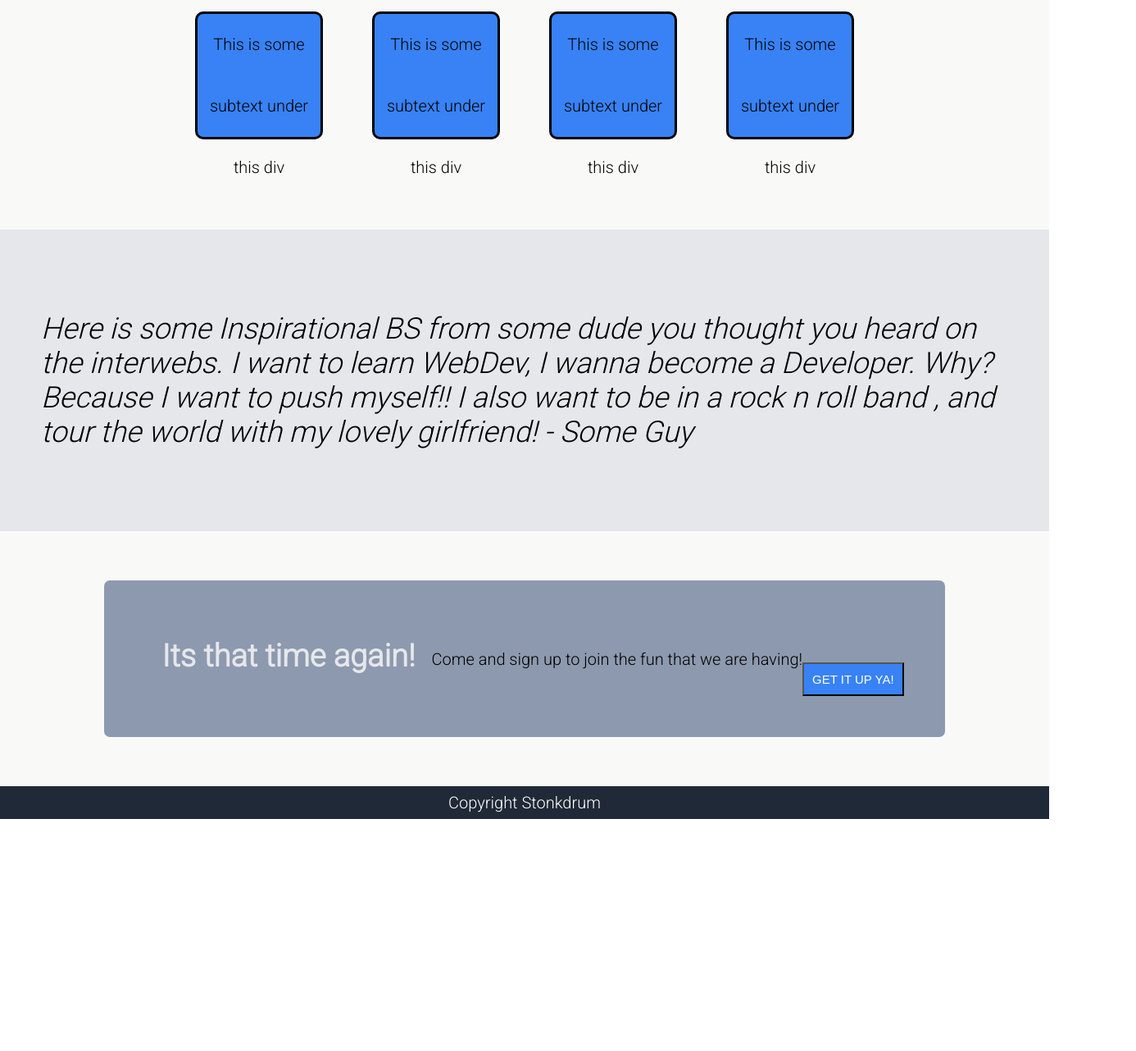
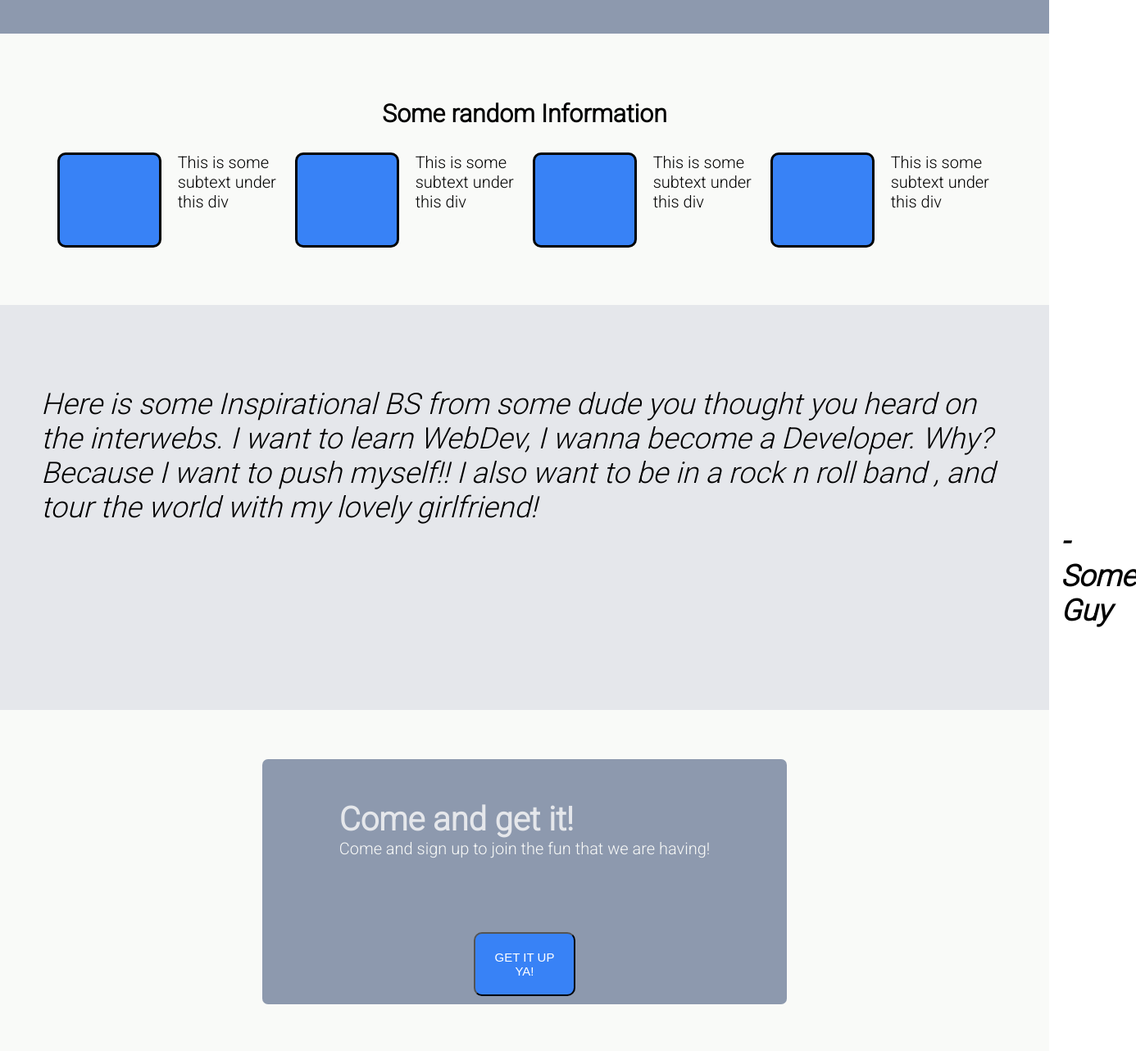
Before and after one commit to Stockdrum/Odin-Project-Landing-Page, a plain HTML site: page index.html in a window 1280 px wide. Shown: the part 679-1961 px from the top of the page at 82% size, 1386 px wide, since content can reach past the window. Before the commit the page ends 1678 px from the top, so only its background shows below. Drawn offline with Linux system fonts and the light colour scheme.

Commit message:
added styles

```diff
--- a/index.html
+++ b/index.html
@@ -26,7 +26,7 @@
             <p>This place is a starter for things to come! YA YA YA It will have subtext here under the main title. It's
                 a
                 smaller font and the color is lower contrast</p>
-            <button id="first">Click me to sign me up!</button>
+            <button>Click me to sign me up!</button>
         </div>
         <div class="right">
             <img src="Ice.jpg" alt="Aurora" id="ice">
@@ -35,24 +35,42 @@
     <div class="container2">
         <h2>Some random Information</h2>
         <div class="boxes">
-            <div class="box" id="box1">This is some subtext under this div</div>
-            <div class="box" id="box2">This is some subtext under this div</div>
-            <div class="box" id="box3">This is some subtext under this div</div>
-            <div class="box" id="box4">This is some subtext under this div</div>
+            <div class="box">
+
+            </div>
+            <p>This is some subtext under this div</p>
+            <div class="box">
+
+            </div>
+            <p> This is some subtext under this div</p>
+            <div class="box">
+
+            </div>
+            <p>This is some subtext under this div</p>
+            <div class="box">
+            </div>
+            <p>This is some subtext under this div</p>
         </div>
     </div>
     <div class="container3">
-        Here is some Inspirational BS from some dude you thought you heard on the interwebs. I want to learn WebDev, I
-        wanna become a Developer. Why? Because I want to push myself!! I also want to be in a rock n roll band , and
-        tour the world with my lovely girlfriend! - Some Guy
+        <p> Here is some Inspirational BS from some dude you thought you heard on the interwebs. I want to learn
+            WebDev,
+            I
+            wanna become a Developer. Why? Because I want to push myself!! I also want to be in a rock n roll band ,
+            and
+            tour the world with my lovely girlfriend!</p> <span>- Some Guy</span>
     </div>
 
     <div class="container4">
         <div id="flexbox">
-            <h3>Its that time again!</h3>
-            <p>Come and sign up to join the fun that we are having!</p>
-            <button>GET IT UP YA!</button>
+            <div id="text">
+                <h3>Come and get it!</h3>
+                <p id="bottom">Come and sign up to join the fun that we are having!</p>
+            </div>
+            <button id="signup">GET IT UP YA!</button>
+
         </div>
+
     </div>
     <footer>
         Copyright Stonkdrum
--- a/styles.css
+++ b/styles.css
@@ -23,7 +23,7 @@ nav {
 
 h1 {
     color: #f9faf8;
-    margin-bottom: 40px;
+    margin-bottom: 20px;
     font-weight: bold;
     font-size: 48px;
 }
@@ -46,7 +46,7 @@ h1 {
 .left {
     display: flex;
     background-color: #8d99ae;
-    padding: 100px;
+    padding: 50px;
     flex-wrap: wrap;
     width: 70%;
     margin-left: 60px;
@@ -65,11 +65,16 @@ h1 {
     width: 50%;
     border-radius: 5px;
     box-shadow: gray 0 0 13px;
-    margin-top: 50px;
+    margin: 50px;
 
 }
 
-button#first {
+span {
+    margin-left: 1400px;
+    font-weight: 900;
+}
+
+#first {
     background-color: #3882f6;
     border-radius: 10px;
     color: #fff;
@@ -81,13 +86,16 @@ button#first {
 }
 
 button {
-    padding: 10px;
+    background-color: #3882f6;
+    border-radius: 10px;
+    color: #fff;
+    padding: 10px 5px;
     margin-top: 50px;
     font-size: 15px;
     justify-content: center;
     text-align: center;
-    background-color: #3882f6;
-    color: #fff
+    width: 80%;
+
 }
 
 h2 {
@@ -99,39 +107,51 @@ h2 {
 }
 
 p {
+    justify-content: left;
+    text-align: left;
+}
+
+
+#bottom {
+    display: inline;
     margin: auto;
 }
 
 .container2 {
 
     display: flex;
-    padding: 80px;
+    padding: 40px;
     background-color: #f9faf8;
     flex-direction: column;
+
 }
 
 .boxes {
-
     display: flex;
     flex-direction: row;
     justify-content: center;
-    text-align: center;
+    gap: 20px;
+    padding: 30px;
 }
 
 
 
+
 .box {
+    display: flex;
+    flex-direction: row;
     color: black;
     background-color: #3882f6;
-    width: 150px;
-    height: 150px;
-    line-height: 75px;
-    margin: 30px;
+    width: 100px;
+    height: 30px;
+    padding: 40px;
     border-radius: 10px;
     border: black solid;
     justify-content: center;
     text-align: center;
+
 }
+
 
 .container3 {
     display: flex;
@@ -151,21 +171,35 @@ p {
     padding: 20px;
 }
 
-h3 {
-    color: #e5e7eb;
-    margin: 20px;
-    font-size: 38px;
 
-}
 
 #flexbox {
     border-radius: 7px;
     background-color: #8d99ae;
+    padding: 10px;
+    margin: 40px;
+    width: 50%;
+    justify-content: left;
     display: flex;
-    padding: 50px;
-    margin: 40px;
-    flex-wrap: wrap;
+    justify-content: center;
+    align-items: center;
+    color: #f9faf8;
+    flex-flow: row wrap;
+
 }
+
+#text {
+    padding: 40px;
+}
+
+h3 {
+    display: flex;
+    color: #e5e7eb;
+    font-size: 40px;
+    text-align: left;
+    justify-content: left;
+}
+
 
 footer {
     display: flex;
@@ -176,3 +210,8 @@ footer {
     font-family: 'Roboto';
     color: #fff;
 }
+
+#signup {
+    padding: 20px;
+    width: 20%;
+}
```
Also changed, not shown: Ice.jpg (added).
